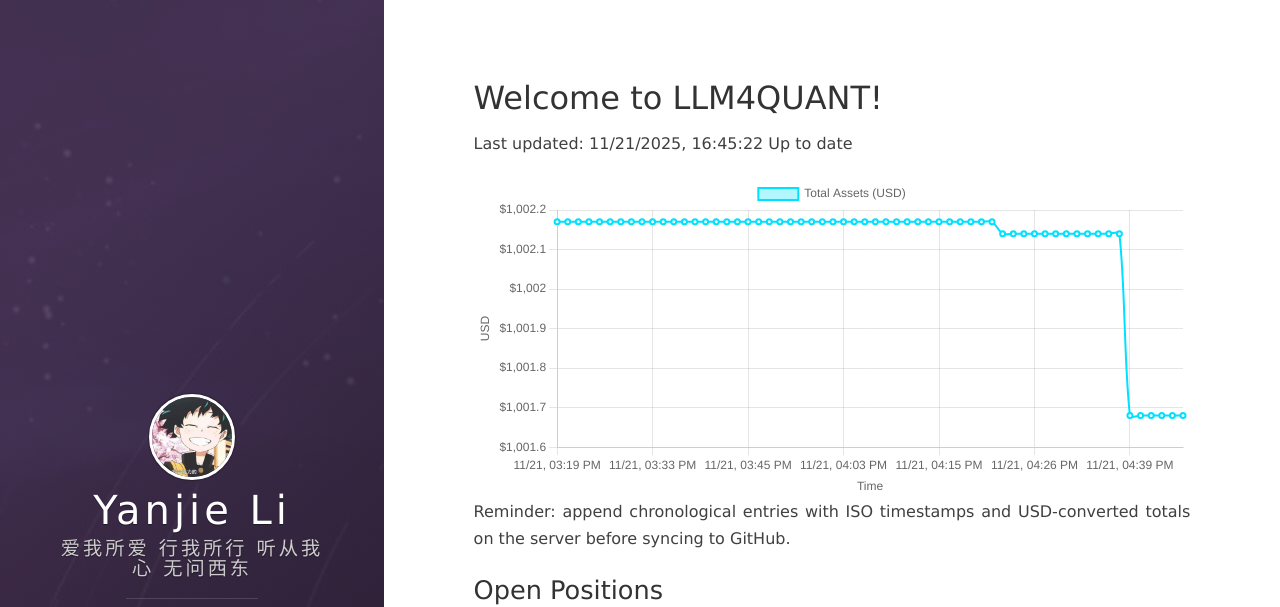
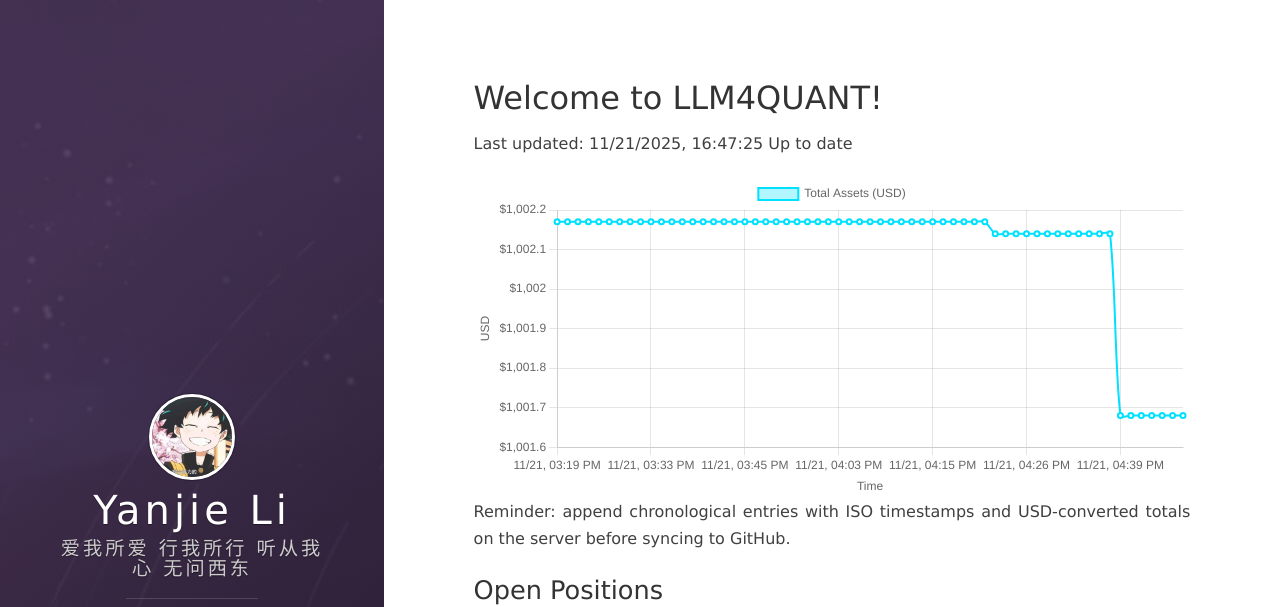
Before and after one commit to leeyegy/leeyegy.github.io, a Jekyll site: the page built from live-trading.html, in a window 1280 px wide and 1243 px high. Shown: the top 607 px of the window. Built offline with Jekyll 4.4.1, drawn with Linux system fonts in a browser that asks for light colours; nearby versions of some CDN libraries.

Commit message:
AccountMonitor: update balance history 2025-11-22T00:47:25+08:00

```diff
--- a/assets/data/binance/balance-history.json
+++ b/assets/data/binance/balance-history.json
@@ -1,5 +1,5 @@
 {
-  "generatedAt": "2025-11-22T00:45:22+08:00",
+  "generatedAt": "2025-11-22T00:47:25+08:00",
   "asset": "total_usd_value",
   "history": [
     {
@@ -241,6 +241,10 @@
     {
       "timestamp": "2025-11-22T00:45:22+08:00",
       "totalUsd": 1001.6776641
+    },
+    {
+      "timestamp": "2025-11-22T00:47:25+08:00",
+      "totalUsd": 1001.6776641
     }
   ]
 }
```
